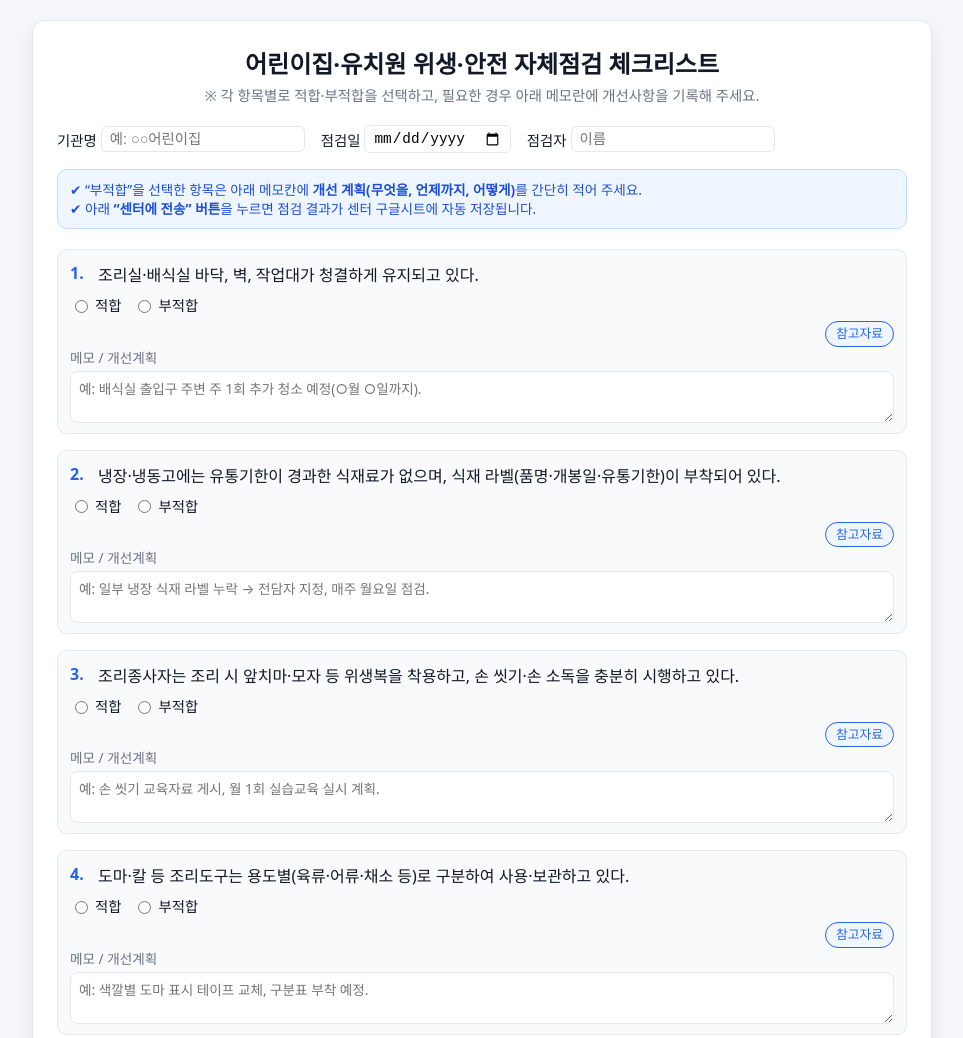
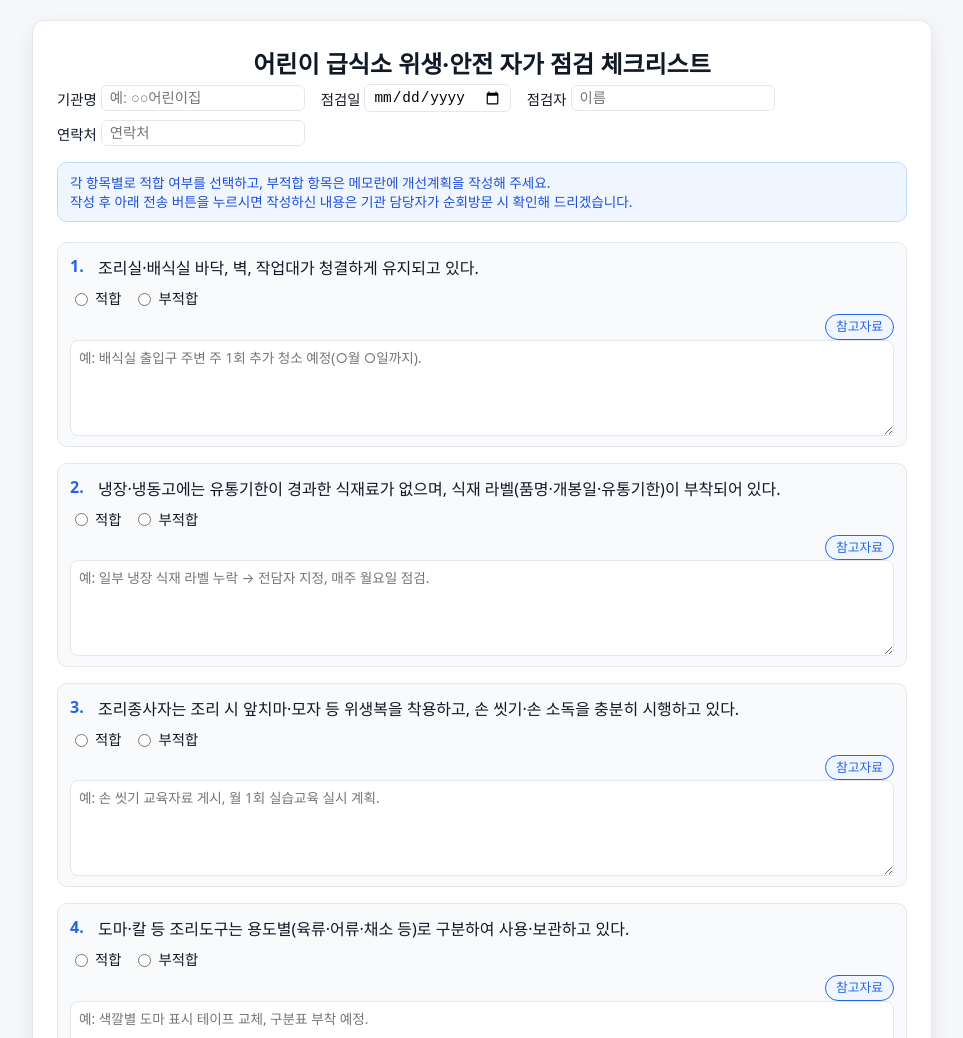
Before and after one commit to SSM1760/JGCHECK, a plain HTML site: page index.html in a window 1280 px wide. Shown: the top 1038 px of the page, without its empty margins (158-1121 px from the left). Drawn offline with Linux system fonts and the light colour scheme.

Commit message:
Update index.html

```diff
--- a/index.html
+++ b/index.html
@@ -1,3 +1,5 @@
+
+
 
 
 <!DOCTYPE html>
@@ -5,7 +7,7 @@
 <head>
   <meta charset="utf-8" />
   <meta name="viewport" content="width=device-width, initial-scale=1" />
-  <title>어린이집·유치원 위생·안전 자체점검 체크리스트</title>
+  <title>어린이 급식소 위생·안전 자가 점검 체크리스트</title>
 
   <style>
     :root {
@@ -67,7 +69,8 @@
     }
 
     .info-row input[type="text"],
-    .info-row input[type="date"] {
+      .info-row input[type="date"],
+      .info-row input[type="tel"] {
       border: 1px solid var(--line);
       border-radius: 6px;
       padding: 4px 8px;
@@ -149,7 +152,7 @@
       border: 1px solid var(--line);
       padding: 6px 8px;
       resize: vertical;
-      min-height: 48px;
+      min-height: 96px;
       font-family: inherit;
       font-size: 0.85rem;
     }
@@ -348,9 +351,7 @@
 
 <body>
   <div class="wrapper">
-    <h1>어린이집·유치원 위생·안전 자체점검 체크리스트</h1>
-    <div class="subtitle">※ 각 항목별로 적합·부적합을 선택하고, 필요한 경우 아래 메모란에 개선사항을 기록해 주세요.</div>
-
+    <h1>어린이 급식소 위생·안전 자가 점검 체크리스트</h1>
 <!-- 기본 정보 -->
     <div class="info-row">
       <label>기관명
@@ -362,11 +363,15 @@
       <label>점검자
         <input type="text" id="checker" placeholder="이름" />
       </label>
+<label>
+  연락처
+  <input type="tel" id="checkerPhone" name="checkerPhone" placeholder="연락처" inputmode="tel" />
+</label>
     </div>
 
     <div class="guide-box">
-      ✔ “부적합”을 선택한 항목은 아래 메모칸에 <strong>개선 계획(무엇을, 언제까지, 어떻게)</strong>를 간단히 적어 주세요.<br>
-      ✔ 아래 <strong>“센터에 전송” 버튼</strong>을 누르면 점검 결과가 센터 구글시트에 자동 저장됩니다.
+      각 항목별로 적합 여부를 선택하고, 부적합 항목은 메모란에 개선계획을 작성해 주세요.<br>
+작성 후 아래 전송 버튼을 누르시면 작성하신 내용은 기관 담당자가 순회방문 시 확인해 드리겠습니다.
     </div>
 
     <!-- 체크리스트 시작 -->
@@ -395,7 +400,6 @@
         </div>
 
         <div class="item-memo">
-          <label for="memo1">메모 / 개선계획</label>
 <textarea id="memo1" name="memo1" placeholder="예: 배식실 출입구 주변 주 1회 추가 청소 예정(○월 ○일까지)."></textarea>
         </div>
       </div>
@@ -423,7 +427,6 @@
         </div>
 
         <div class="item-memo">
-          <label for="memo2">메모 / 개선계획</label>
 <textarea id="memo2" name="memo2" placeholder="예: 일부 냉장 식재 라벨 누락 → 전담자 지정, 매주 월요일 점검."></textarea>
         </div>
       </div>
@@ -451,7 +454,6 @@
         </div>
 
         <div class="item-memo">
-          <label for="memo3">메모 / 개선계획</label>
 <textarea id="memo3" name="memo3" placeholder="예: 손 씻기 교육자료 게시, 월 1회 실습교육 실시 계획."></textarea>
         </div>
       </div>
@@ -479,7 +481,6 @@
         </div>
 
         <div class="item-memo">
-          <label for="memo4">메모 / 개선계획</label>
 <textarea id="memo4" name="memo4" placeholder="예: 색깔별 도마 표시 테이프 교체, 구분표 부착 예정."></textarea>
         </div>
       </div>
@@ -507,7 +508,6 @@
         </div>
 
         <div class="item-memo">
-          <label for="memo5">메모 / 개선계획</label>
 <textarea id="memo5" name="memo5" placeholder="예: 보존식 용기 부족 → 추가 구입 후 날짜 라벨 일괄 부착 계획."></textarea>
         </div>
       </div>
@@ -535,7 +535,6 @@
         </div>
 
         <div class="item-memo">
-          <label for="memo6">메모 / 개선계획</label>
 <textarea id="memo6" name="memo6" placeholder="예: 알레르기 명단 주기적 업데이트, 교사 교육 강화 예정."></textarea>
         </div>
       </div>
@@ -563,7 +562,6 @@
         </div>
 
         <div class="item-memo">
-          <label for="memo7">메모 / 개선계획</label>
 <textarea id="memo7" name="memo7" placeholder="예: 건조대 정리, 소독기 사용점검 주 1회 기록 계획."></textarea>
         </div>
       </div>
@@ -591,7 +589,6 @@
         </div>
 
         <div class="item-memo">
-          <label for="memo8">메모 / 개선계획</label>
 <textarea id="memo8" name="memo8" placeholder="기관 상황에 맞는 중점 관리 내용을 자유롭게 기록하세요."></textarea>
         </div>
       </div>
@@ -602,12 +599,11 @@
     <div class="actions">
       <div id="status" class="status"></div>
       <button type="button" id="btnSend" class="btn btn-primary">
-        센터에 전송
-      </button>
+        전송</button>
     </div>
 
     <div class="footer-note">
-      바쁘신 중에도 안전하고 위생적인 급식 제공을 위해 애쓰시는 모든 선생님들께 감사드립니다.
+      건강한 급식 제공을 위해 힘써주셔서 감사드립니다.
     </div>
   </div>
 
@@ -622,11 +618,13 @@
       const checkDate = document.getElementById('checkDate').value;
       const checker   = document.getElementById('checker').value.trim();
 
+            const checkerPhone = document.getElementById('checkerPhone')?.value.trim() || '';
 const payload = {
         mode: 'save',
         orgName,
         checkDate,
-        checker
+        checker,
+        checkerPhone
       };
 
       for (let i = 1; i <= N_ITEMS; i++) {
```
Lines whose indentation alone changed are shown as unchanged.
